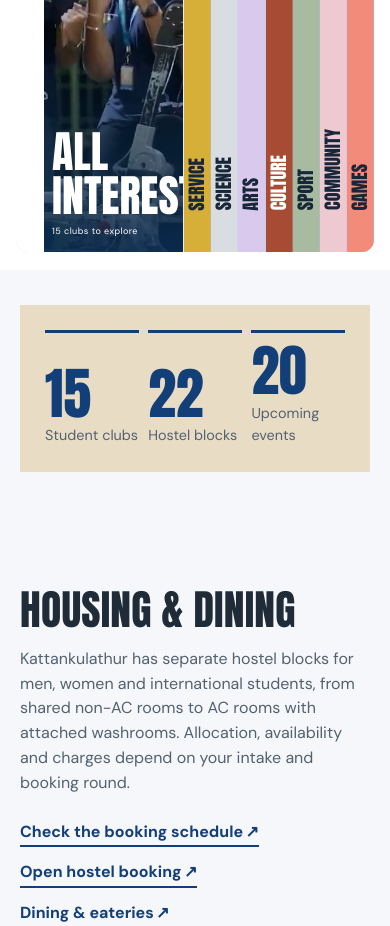
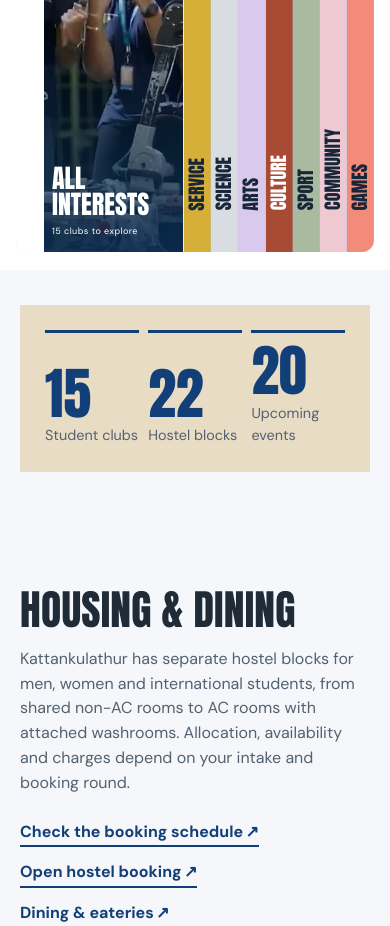
Before and after one commit to sammy-ryed/in-the-name-of-chancellor-let-us-win, a Next.js app: page /campus in a window 390 px wide. Shown: the part 1640-2566 px from the top of the page. Built offline with nearby package versions, Linux system fonts and the light colour scheme; a web font is replaced by a local one.

Commit message:
Correct mobile club caption selector

```diff
--- a/src/features/campus/club-expand.css
+++ b/src/features/campus/club-expand.css
@@ -162,7 +162,6 @@ html[data-quiet-motion] .ce-experience *, html[data-quiet-motion] .ce-dialog { a
   .cl-people-showcase .ce-vertical { top: auto; bottom: 42px; left: 50%; writing-mode: vertical-rl; transform: translateX(-50%) rotate(180deg); font-size: 18px; }
   .cl-people-showcase .ce-plus { inset: auto auto 10px 50%; transform: translateX(-50%); font-size: 18px; }
   .cl-people-showcase .ce-photo-caption { left: 8px; right: 8px; bottom: 15px; gap: 8px; }
-  .cl-people-showcase
   .cl-people-showcase .ce-photo-caption > strong { font-size: 26px; overflow-wrap: anywhere; }
   .cl-people-showcase .ce-photo-caption > span { font-size: 9px; }
 }
```
